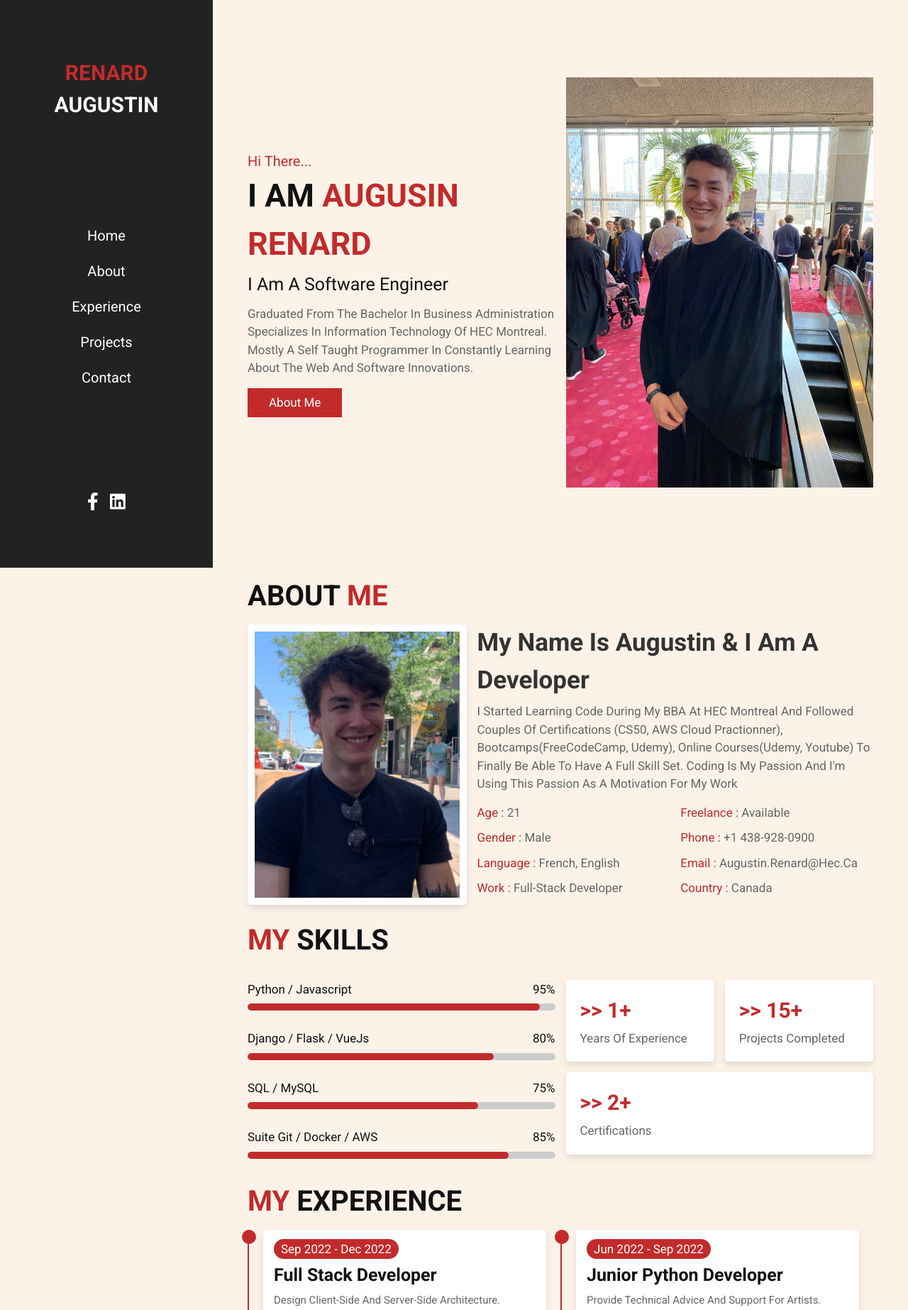
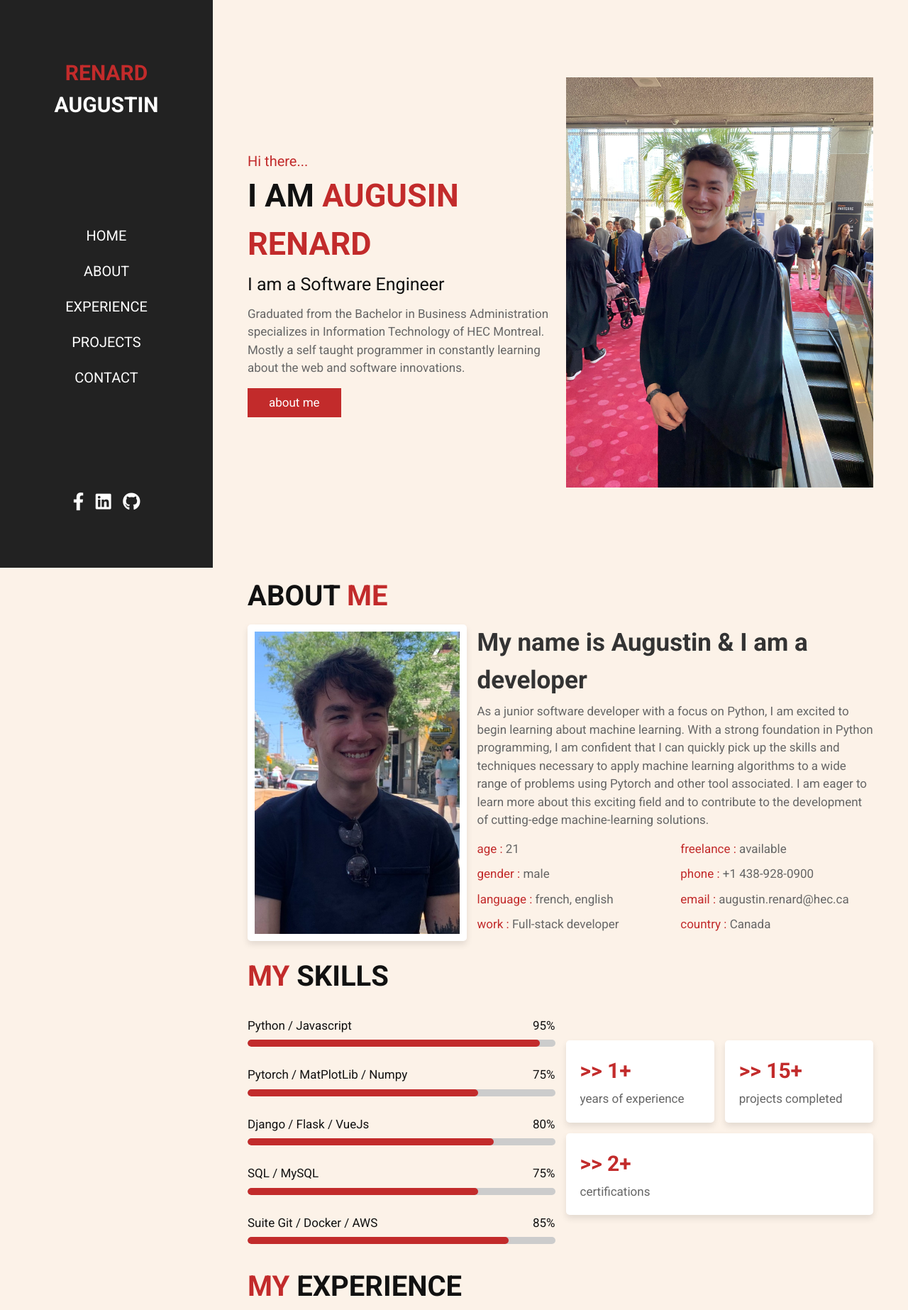
Before and after one commit to Augmaster/Augmaster.github.io, a PHP site: page / in a window 1280 px wide. Shown: the top 1846 px of the page at 71% size. Run offline with PHP 8.4, Linux system fonts and the light colour scheme.

Commit message:
Correction font and adding 2 projects / skills

```diff
--- a/css/style.css
+++ b/css/style.css
@@ -1,4 +1,3 @@
-
 @import url('https://fonts.googleapis.com/css2?family=Roboto:ital,wght@0,100;0,300;0,400;0,500;0,700;0,900;1,100;1,300;1,400;1,500;1,700;1,900&display=swap');
 
 :root{
@@ -6,12 +5,10 @@
 }
 
 *{
-    font-family: 'Roboto', sans-serif;
-    margin:0; padding:0;
+    font-family: 'Roboto', sans-serif;    margin:0; padding:0;
     box-sizing: border-box;
     outline: none; border:none;
     text-decoration: none;
-    text-transform: capitalize;
     transition: all .2s linear;
     line-height: 1.5;
 }
@@ -261,14 +258,18 @@ header .follow a:hover{
 }
 
 .about .row-2 .skills .progress:nth-child(2) .bar span{
+    width:75%;
+}
+
+.about .row-2 .skills .progress:nth-child(3) .bar span{
     width:80%;
 }
 
-.about .row-2 .skills .progress:nth-child(3) .bar span{
+.about .row-2 .skills .progress:nth-child(4) .bar span{
     width:75%;
 }
 
-.about .row-2 .skills .progress:nth-child(4) .bar span{
+.about .row-2 .skills .progress:nth-child(5) .bar span{
     width:85%;
 }
 
--- a/index.html
+++ b/index.html
@@ -23,16 +23,18 @@
     <a href="#" class="logo"> <span>Renard</span> Augustin </a>
 
     <nav class="navbar">
-        <a href="#home">home</a>
-        <a href="#about">about</a>
-        <a href="#experience">experience</a>
-        <a href="#portfolio">projects</a>
-        <a href="#contact">contact</a>
+        <a href="#home">HOME</a>
+        <a href="#about">ABOUT</a>
+        <a href="#experience">EXPERIENCE</a>
+        <a href="#portfolio">PROJECTS</a>
+        <a href="#contact">CONTACT</a>
     </nav>
 
     <div class="follow">
         <a href="https://www.facebook.com/augustin.renard.9/" class="fab fa-facebook-f"></a>
         <a href="https://www.linkedin.com/in/augustin-renard-986855179/?locale=en_US" class="fab fa-linkedin"></a>
+        <a href="https://github.com/Augmaster" class="fab fa-github"></a>
+
     </div>
 
 </header>
@@ -44,9 +46,9 @@
 <section class="home" id="home">
 
     <div class="content">
-        <span class="hi"> hi there... </span>
-        <h3> i am <span> Augusin Renard </span> </h3>
-        <p class="info"> i am a Software Engineer </p>
+        <span class="hi"> Hi there... </span>
+        <h3> I am <span> Augusin Renard </span> </h3>
+        <p class="info"> I am a Software Engineer </p>
         <p class="text"> Graduated from the Bachelor in Business Administration specializes in Information Technology of HEC Montreal. Mostly a self taught programmer in constantly learning about the web and software innovations.</p>
         <a href="#about" class="btn">about me</a>
     </div>
@@ -72,10 +74,8 @@
     </div>
 
     <div class="content">
-        <h3> my name is Augustin & i am a developer </h3>
-        <p>I started learning code during my BBA at HEC Montreal and followed couples of certifications (CS50, AWS Cloud Practionner),
-            bootcamps(FreeCodeCamp, Udemy), online courses(Udemy, Youtube) to finally be able to have a full skill set.
-            Coding is my passion and I'm using this passion as a motivation for my work</p>
+        <h3> My name is Augustin & I am a developer </h3>
+        <p>As a junior software developer with a focus on Python, I am excited to begin learning about machine learning. With a strong foundation in Python programming, I am confident that I can quickly pick up the skills and techniques necessary to apply machine learning algorithms to a wide range of problems using Pytorch and other tool associated. I am eager to learn more about this exciting field and to contribute to the development of cutting-edge machine-learning solutions.</p>
         <div class="box-container">
             <div class="box">
                 <p> <span> age : </span> 21 </p>
@@ -101,6 +101,10 @@
     <div class="skills">
         <div class="progress">
             <h3> Python / Javascript <span> 95% </span> </h3>
+            <div class="bar"> <span></span> </div>
+        </div>
+        <div class="progress">
+            <h3> Pytorch / MatPlotLib / Numpy <span> 75% </span> </h3>
             <div class="bar"> <span></span> </div>
         </div>
         <div class="progress">
@@ -224,6 +228,28 @@
     <div class="box-container">
 
         <div class="box">
+            <img src="images/multiclass.jpeg" alt="">
+            <h3> MultiClass Classification </h3>
+            <div class="icons">
+                <a href="https://colab.research.google.com/drive/1tteqFQYq42J2Fp95D5rOPZ3AYhZ5pabx" class="fas fa-link"></a>
+                <p>Python</p>
+                <p>Pytorch</p>
+                <p>Numpy</p>
+            </div>
+        </div>
+
+        <div class="box">
+            <img src="images/binary.png" alt="">
+            <h3> Binary Classification </h3>
+            <div class="icons">
+                <a href="https://colab.research.google.com/drive/1SW7HBsBftT1a7wbysvtFVHke8O-dLPDu" class="fas fa-link"></a>
+                <p>Python</p>
+                <p>Pytorch</p>
+                <p>Numpy</p>
+            </div>
+        </div>
+
+        <div class="box">
             <img src="images/bms.png" alt="">
             <h3> Business Mgnt. Soft. </h3>
             <div class="icons">
```
Also changed, not shown: images/binary.png (added), images/multiclass.jpeg (added).
